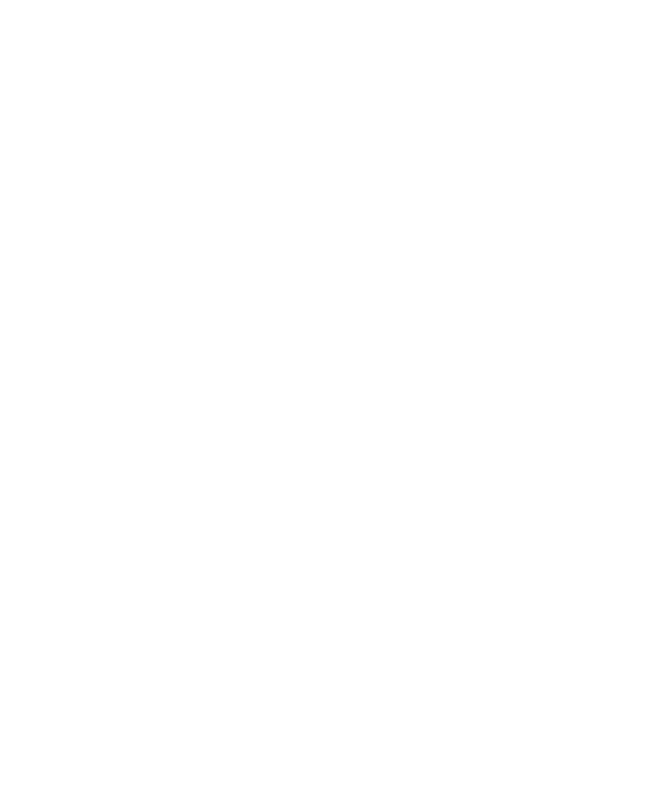
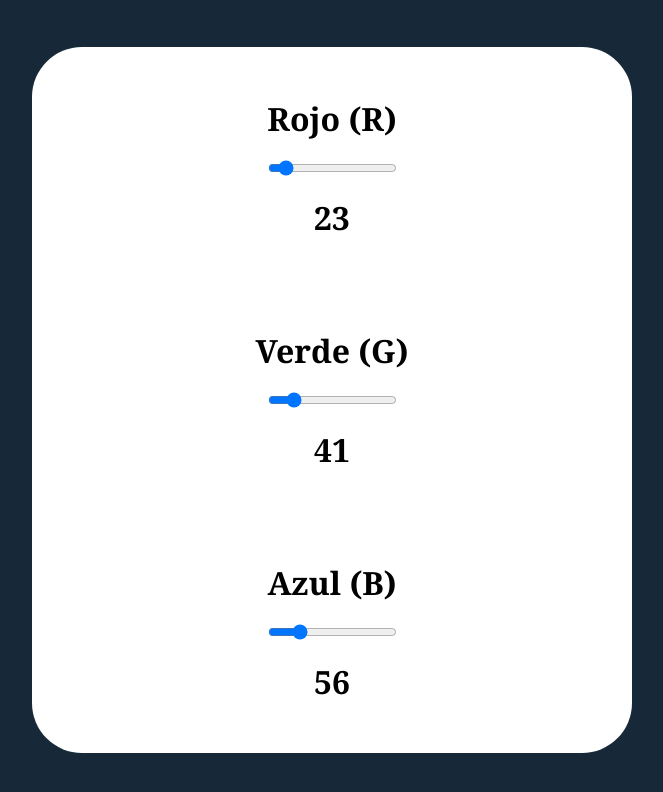
Before and after one commit to AlejandroLopez97/JS, a plain HTML site: page DOM/InputRGB/index.html in a window 1280 px wide. Shown: the whole page, without its empty margins (308-971 px from the left). Drawn offline with Linux system fonts and the light colour scheme.

Commit message:
Se termina el mini-proyecto coloresRGB

```diff
--- a/DOM/InputRGB/app.js
+++ b/DOM/InputRGB/app.js
@@ -0,0 +1,39 @@
+const inputRojo = document.getElementById('rojo');
+const inputVerde = document.getElementById('verde');
+const inputAzul = document.getElementById('azul');
+
+const textoRojo = document.getElementById('texto-rojo');
+const textoVerde = document.getElementById('texto-verde');
+const textoAzul = document.getElementById('texto-azul');
+
+let rojo = inputRojo.value;
+let verde = inputVerde.value;
+let azul = inputAzul.value;
+
+textoRojo.innerText = rojo;
+textoVerde.innerText = verde;
+textoAzul.innerText = azul;
+
+
+function actualizarColor(rojo, verde, azul){
+    const colorRGB = `rgb(${rojo}, ${verde}, ${azul})`;
+    document.body.style.backgroundColor = colorRGB;
+}
+
+inputRojo.addEventListener('change', (e) =>{
+    rojo = e.target.value;
+    textoRojo.innerText = rojo;
+    actualizarColor(rojo, verde, azul);
+});
+
+inputVerde.addEventListener('change', (e) =>{
+    verde = e.target.value;
+    textoVerde.innerText = verde;
+    actualizarColor(rojo, verde, azul);
+});
+
+inputAzul.addEventListener('change', (e) =>{
+    azul = e.target.value;
+    textoAzul.innerText = azul;
+    actualizarColor(rojo, verde, azul);
+});
--- a/DOM/InputRGB/index.html
+++ b/DOM/InputRGB/index.html
@@ -1,11 +1,33 @@
 <!DOCTYPE html>
-<html lang="en">
+<html lang="es">
 <head>
     <meta charset="UTF-8">
     <meta name="viewport" content="width=device-width, initial-scale=1.0">
+    <link rel="stylesheet" href="style.css">
+    <link rel="icon" href="./images/paleta.png" type="image/png">
     <title>Color RGB</title>
 </head>
+
 <body>
-
+    <div class="contenedor-principal">
+        <div class="contenedor-interno">
+            <div class="color">
+                <label for="rojo">Rojo (R)</label>
+                <input id="rojo" type="range" min="0" max="255" value="23" step="1">
+                <p id="texto-rojo"></p>
+            </div>
+            <div class="color">
+                <label for="verde">Verde (G)</label>
+                <input id="verde" type="range" min="0" max="255" value="41" step="1">
+                <p id="texto-verde"></p>
+            </div>
+            <div class="color">
+                <label for="azul">Azul (B)</label>
+                <input id="azul" type="range" min="0" max="255" value="56" step="1">
+                <p id="texto-azul"></p>
+            </div>
+        </div>
+    </div>
+    <script src="./app.js"></script>
 </body>
 </html>
--- a/DOM/InputRGB/style.css
+++ b/DOM/InputRGB/style.css
@@ -0,0 +1,41 @@
+*{
+    margin: 0;
+    padding: 0;
+}
+
+body{
+    height: 100vh;
+    display: flex;
+    justify-content: center;
+    align-items: center;
+    text-align: center;
+    background-color: rgb(23, 41, 56);
+}
+
+.contenedor-principal{
+    width: 50vw;
+    max-width: 600px;
+    min-height: 350px;
+    display: flex;
+    flex-wrap: wrap;
+    justify-content: center;
+    align-items: center;
+    background-color: white;
+    border-radius: 50px;
+}
+
+.color{
+    padding: 20px;
+    margin: 10px;
+    font-size: 2em;
+    font-weight: bold;
+    font-family: Georgia, 'Times New Roman', Times, serif;
+    display: flex;
+    flex-direction: column;
+    justify-content: space-around;
+    align-items: center;
+}
+
+label, p{
+    margin: 20px;
+}
```
Also changed, not shown: DOM/InputRGB/images/paleta.png (added).
